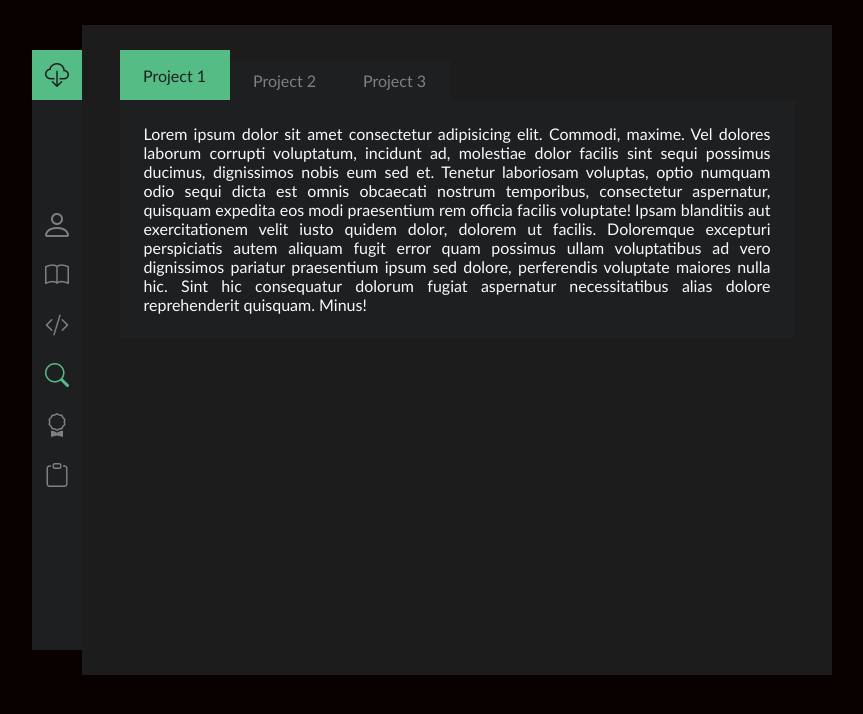
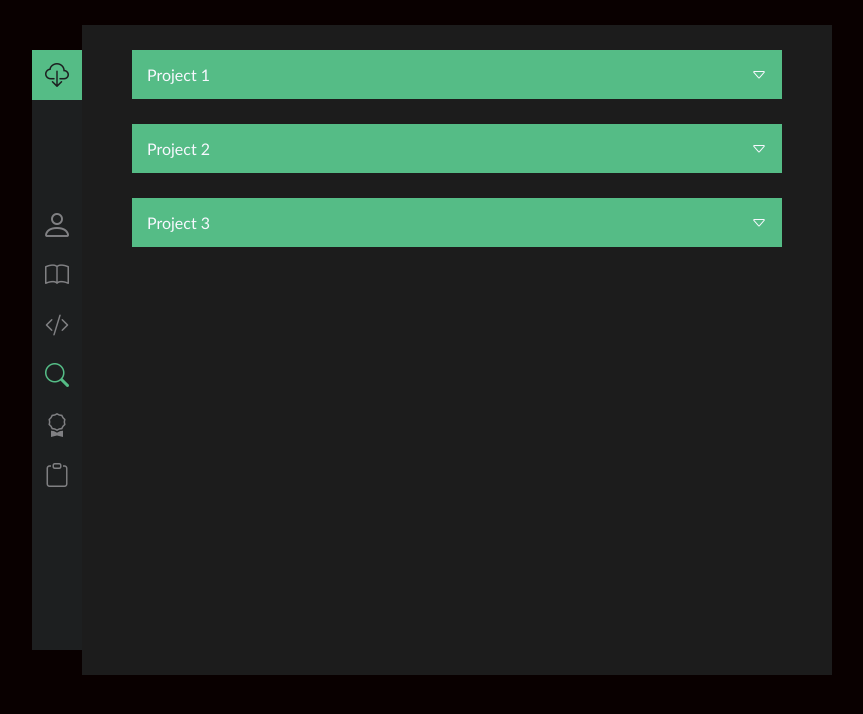
Before and after one commit to barry1393/barry1393.github.io, a plain HTML site: page docs/index.html in a window 1280 px wide. Both pictures are taken after a click on the link "Research Experience". Shown: the whole page, without its empty margins (208-1071 px from the left). Drawn offline with nearby package versions, Linux system fonts and the light colour scheme.

Commit message:
Research Section Changed

```diff
--- a/docs/index.html
+++ b/docs/index.html
@@ -7,9 +7,20 @@
     <title> Ali Karami </title>
     <link rel="stylesheet" href="https://cdn.jsdelivr.net/npm/bootstrap-icons@1.5.0/font/bootstrap-icons.css">
     <style>
+        :root {
+            --main-theme: #55BC86;
+            --bg-color: #090000;
+            --tooltip-bg-color: #0900007c;
+            --text-color: ghostwhite;
+            --main-bg-color: #1D1F20;
+            --profile-bg-color: #1C1C1C;
+            --scrollbar-thumb-bg-color: #646467;
+            --icon-color: #808083;
+            --border-color: #2C2C2C;
+        }
         ::selection {
-            background-color: #55BC86;
-            color: #1D1F20;
+            background-color: var(--icon-color);
+            color: var(--main-bg-color);
         }
         p, h2, h4 {
             margin-block-start: 0;
@@ -24,9 +35,9 @@
         }
         .tooltip .tooltiptext {
             visibility: hidden;
-            background-color: #0900007c;
+            background-color: var(--tooltip-bg-color);
             width: auto;
-            color: ghostwhite;
+            color: var(--text-color);
             padding: .5em;
             right: 50px;
             font-size: .85em;
@@ -40,33 +51,28 @@
         }
         body {
             margin: 0;
-            background-color: #090000;
+            background-color: var(--bg-color);
         }
-        body::-webkit-scrollbar-track, #summary::-webkit-scrollbar-track
+        html {
+            scrollbar-color: var(--main-theme) var(--profile-bg-color);
+            scrollbar-width: thin;
+        }
+        #summary, #research {
+            scrollbar-color: var(--scrollbar-thumb-bg-color) var(--profile-bg-color);
+            scrollbar-width: thin;
+        }
+        html::-webkit-scrollbar, #summary::-webkit-scrollbar, #research::-webkit-scrollbar
         {
-            background-color: #1C1C1C;
+            width: 8px;
+            background-color: var(--profile-bg-color);
         }
-        body::-webkit-scrollbar, #summary::-webkit-scrollbar
+        html::-webkit-scrollbar-thumb
         {
-            width: 10px;
-            background-color: #1C1C1C;
+            background-color: var(--main-theme);
         }
-        body::-webkit-scrollbar-thumb, #summary::-webkit-scrollbar-thumb
+        #summary::-webkit-scrollbar-thumb, #research::-webkit-scrollbar-thumb
         {
-            background-color: #55BC86;
-        }
-        #summary::-webkit-scrollbar-track
-        {
-            background-color: #1C1C1C;
-        }
-        #summary::-webkit-scrollbar
-        {
-            width: 5px;
-            background-color: #1C1C1C;
-        }
-        #summary::-webkit-scrollbar-thumb
-        {
-            background-color: #646467;
+            background-color: var(--scrollbar-thumb-bg-color);
         }
         .icon-wrapper {
             display: flex;
@@ -76,11 +82,11 @@
             height: 46.67px;
         }
         div.icon-wrapper:nth-child(1) {
-            background-color: #55BC86;
+            background-color: var(--main-theme);
         }
         div.icon-wrapper:nth-child(1) > a > i {
             font-size: 1.5em;
-            color: #1D1F20;
+            color: var(--main-bg-color);
         }
         aside {
             display: grid;
@@ -96,20 +102,20 @@
 
         }
         aside > ul > .icon-wrapper > a > i:not(.bi-person), div.icon-wrapper:nth-child(3) > a > i, #social-media > li > a > i {
-            color: #808083;
+            color: var(--icon-color);
             font-size: 1.5em;
         }
         #social-media > li > a:hover > i {
-            color: ghostwhite;
+            color: var(--text-color);
         }
         .bi-person {
             font-size: 2em;
         }
         .bi-person, div.icon-wrapper:nth-child(3) > a > i {
-            color: #55BC86;
+            color: var(--main-theme);
         }
         main {
-            background-color: #1D1F20;
+            background-color: var(--main-bg-color);
             margin: 50px auto;
             width: 800px;
             height: 600px;
@@ -119,7 +125,7 @@
         #profile {
             height: 650px;
             margin-top: -25px;
-            background-color: #1C1C1C;
+            background-color: var(--profile-bg-color);
             display: flex;
             flex-direction: column;
             align-items: center;
@@ -129,7 +135,7 @@
             width: 150px;
             height: 150px;
             border-radius: 100px;
-            border: 5px solid #1D1F20;
+            border: 5px solid var(--main-bg-color);
             margin: 50px auto;
         }
         #summary {
@@ -140,11 +146,15 @@
             font-family: 'Trebuchet MS', 'Lucida Sans Unicode', 'Lucida Grande', 'Lucida Sans', Arial, sans-serif;
         }
         #about-me > h2 {
-            color: ghostwhite;
+            color: var(--text-color);
         }
         #about-me > h4 {
-            color: #808083;
+            color: var(--icon-color);
             margin-top: .5em;
+        }
+        #about-me > h4 > a {
+            color: var(--icon-color);
+            text-decoration: none;
         }
         #about-me > h4:nth-child(3) {
             margin-top: 1.5em;
@@ -169,14 +179,14 @@
             padding-bottom: 1.5em;
         }
         #summary > div:not(#links) {
-            border-bottom: 1px solid #2C2C2C;
+            border-bottom: 1px solid var(--border-color);
         }
         #summary > div > h2 {
-            color: ghostwhite;
+            color: var(--text-color);
             margin-bottom: .25em;
         }
         #summary > div > p {
-            color: #808083;
+            color: var(--icon-color);
             text-align: justify;
             font-size: .85em;
         }
@@ -187,12 +197,12 @@
             grid-row-gap: 1em;
         }
         .link-title {
-            color: ghostwhite;
+            color: var(--text-color);
             height: 30px;
         }
         .link-title > a {
             text-decoration: none;
-            color: ghostwhite;
+            color: var(--text-color);
             height: inherit;
             display: inline-block;
         }
@@ -205,7 +215,7 @@
             display: block;
             height: 27px;
             padding-top: 3px;
-            color: #55BC86;
+            color: var(--main-theme);
         }
         .link-title > a > h4 > span {
             font-weight: 300;
@@ -216,73 +226,52 @@
         }
         .link-desc {
             text-align: justify;
-            color: #808083;
+            color: var(--icon-color);
             font-size: .85em;
             padding: 0 1em;
         }
         #educational, #software, #research, #honors, #teaching {
             display: none;
             font-family: 'Trebuchet MS', 'Lucida Sans Unicode', 'Lucida Grande', 'Lucida Sans', Arial, sans-serif;
-            color: ghostwhite;
+            color: var(--text-color);
             text-align: justify;
             height: 625px;
             margin-top: -25px;
-            background-color: #1C1C1C;
+            background-color: var(--profile-bg-color);
             padding: 25px 50px 0 50px;
         }
         #research {
-            position: relative;
-            padding: 0;
-            height: 650px;
+            overflow-y: scroll;
         }
         #research > article {
-            position: absolute;
-            background-color: blue;
-            width: 90%;
-            margin: 25px 5% 0 5%;
+            background-color: var(--main-bg-color);
         }
-        #research > article > div {
-            background-color: #1D1F20;
-            position: absolute;
-            top: 50px;
-            padding: 1.5em;
+        #research > article {
+            margin-bottom: 25px;
         }
-        #research > article:not(.active) > div {
+        .article-header {
+            background-color: var(--main-theme);
+            padding: 15px;
+            align-items: center;
+            justify-content: space-between;
+            display: flex;
+            cursor: pointer;
+        }
+        .article-header > i:nth-child(2) {
             display: none;
         }
-        #research > article::before {
-            position: absolute;
-            content: attr(title);
-            width: 100px;
-            padding: 0 5px;
-            display: flex;
-            justify-content: center;
-            align-items: center;
-            height: 40px;
-            background-color: #1D1F20;
-            color: #808083;
-            cursor: pointer;
+        #research > article.active > .article-header > i:nth-child(2) {
+            display: inline;
         }
-        #research > article:nth-child(2)::before {
-            left: 110px;
+        #research > article.active > .article-header > i:nth-child(3) {
+            display: none;
         }
-        #research > article:nth-child(3)::before {
-            left: 220px;
+        .article-body {
+            padding: 15px;
+            display: none;
         }
-        /* #research > article:nth-child(4)::before {
-            left: 330px;
-        } */
-        #research > article:not(.active)::before {
-            top: 10px;
-        }
-        #research > article:not(.active):hover::before {
-            color: ghostwhite;
-        }
-        #research > article.active::before {
-            background-color: #55BC86;
-            height: 50px;
-            cursor: unset;
-            color: #1D1F20;
+        #research > article.active > .article-body {
+            display: block;
         }
     </style>
 </head>
@@ -327,7 +316,7 @@
                 <h4>Graduate Electrical Engineering</h4>
                 <h4><i class="bi bi-geo-alt-fill"></i> Tehran, Iran</h4>
                 <h4><i class="bi bi-telephone-fill"></i> +98 939 112 0742</h4>
-                <h4><i class="bi bi-envelope-fill"></i> alikarami1999@ut.ac.ir</h4>
+                <h4><i class="bi bi-envelope-fill"></i> <a href="mailto:alikarami1999@ut.ac.ir">alikarami1999@ut.ac.ir</a> </h4>
             </div>
             <div id="social-media-wrapper">
                 <ul id="social-media">
@@ -444,18 +433,33 @@
             <p>Lorem ipsum, dolor sit amet consectetur adipisicing elit. Ut consectetur voluptas tempore animi sed soluta magni eos ex! Reiciendis, exercitationem possimus? Dicta in et cum? Ea iste dolorum error quia.</p>
         </section>
         <section id="research">
-            <article onclick="toggleTab(this)" class="active" title="Project 1">
-                <div>
+            <article>
+                <div class="article-header" onclick="toggleTab(this)">
+                    <p>Project 1</p>
+                    <i class="bi bi-caret-up"></i>
+                    <i class="bi bi-caret-down"></i>
+                </div>
+                <div class="article-body">
                     Lorem ipsum dolor sit amet consectetur adipisicing elit. Commodi, maxime. Vel dolores laborum corrupti voluptatum, incidunt ad, molestiae dolor facilis sint sequi possimus ducimus, dignissimos nobis eum sed et. Tenetur laboriosam voluptas, optio numquam odio sequi dicta est omnis obcaecati nostrum temporibus, consectetur aspernatur, quisquam expedita eos modi praesentium rem officia facilis voluptate! Ipsam blanditiis aut exercitationem velit iusto quidem dolor, dolorem ut facilis. Doloremque excepturi perspiciatis autem aliquam fugit error quam possimus ullam voluptatibus ad vero dignissimos pariatur praesentium ipsum sed dolore, perferendis voluptate maiores nulla hic. Sint hic consequatur dolorum fugiat aspernatur necessitatibus alias dolore reprehenderit quisquam. Minus!
                 </div>
             </article>
-            <article onclick="toggleTab(this)" title="Project 2">
-                <div>
+            <article>
+                <div class="article-header" onclick="toggleTab(this)">
+                    <p>Project 2</p>
+                    <i class="bi bi-caret-up"></i>
+                    <i class="bi bi-caret-down"></i>
+                </div>
+                <div class="article-body">
                     Lorem ipsum dolor sit amet consectetur adipisicing elit. Commodi quae iste beatae fuga tenetur! Aliquam ex magni labore dolorem eum. Doloribus reprehenderit dignissimos maxime rerum omnis, officia iusto culpa odit eligendi aliquam quia velit harum cum molestiae aperiam earum vel id voluptatum quisquam eveniet quam. Maxime, ea hic, repellendus itaque ad repudiandae distinctio amet, nemo veniam quas natus consequuntur aliquam fuga necessitatibus ipsa velit tempora incidunt officiis reprehenderit nesciunt. Cumque consequuntur veniam accusantium quaerat, ullam quibusdam numquam iure modi asperiores delectus qui quas quasi aperiam quisquam odio, molestiae hic atque beatae, et omnis dolor nisi. Obcaecati illo culpa aliquam corporis eveniet voluptas, exercitationem harum ducimus asperiores sequi quae laudantium repudiandae nulla voluptates ad sed! Ipsum facilis explicabo quae maiores alias corporis unde dolores repellat, sapiente debitis quos impedit animi architecto, voluptate tempore odio, ullam asperiores laboriosam veritatis accusamus possimus? Impedit error sapiente sunt optio minima esse, veritatis veniam? Qui, quia quisquam cupiditate neque corporis illum officia dolorum consequatur. Repudiandae facilis velit fugiat culpa eaque corporis quos quidem, asperiores nobis, error harum rerum? At facere minima quo!
                 </div>
             </article>
-            <article onclick="toggleTab(this)" title="Project 3">
-                <div>
+            <article>
+                <div class="article-header" onclick="toggleTab(this)">
+                    <p>Project 3</p>
+                    <i class="bi bi-caret-up"></i>
+                    <i class="bi bi-caret-down"></i>
+                </div>
+                <div class="article-body">
                     Lorem ipsum dolor sit amet consectetur adipisicing elit. Ipsa nobis aut nemo nisi debitis pariatur, eligendi eveniet possimus consequatur eaque animi asperiores numquam velit cumque reiciendis. Consequatur fugiat quisquam sed molestiae nobis est a dolorem repellendus, quidem dicta iusto blanditiis quia doloremque esse illo, ratione explicabo error enim quasi officiis exercitationem eligendi dolore aliquid. Itaque ab voluptas sunt doloremque tempora!
                 </div>
             </article>
@@ -471,25 +475,26 @@
     <noscript>Your browser does not support JavaScript!</noscript>
     <script>
         function toggle(element, iClass) {
-            document.querySelectorAll('.icon-wrapper > a > i:not(.bi-cloud-download)').forEach(e => e.style.color = '#808083');
-            document.querySelector('.icon-wrapper > a > i.' + iClass).style.color = '#55BC86';
+            document.querySelectorAll('.icon-wrapper > a > i:not(.bi-cloud-download)').forEach(e => e.style.color = 'var(--icon-color)');
+            document.querySelector('.icon-wrapper > a > i.' + iClass).style.color = 'var(--main-theme)';
             document.querySelectorAll('section:not(' + element + ')').forEach(e => e.style.display = 'none');
             document.getElementById(element).style.display = 'unset';
             document.getElementsByTagName('main')[0].style.gridTemplateColumns = '50px 1fr';
         }
         function showProfile() {
-            document.querySelectorAll('.icon-wrapper > a > i:not(.bi-cloud-download)').forEach(e => e.style.color = '#808083');
-            document.querySelector('.icon-wrapper > a > i.bi-person').style.color = '#55BC86';
+            document.querySelectorAll('.icon-wrapper > a > i:not(.bi-cloud-download)').forEach(e => e.style.color = 'var(--icon-color)');
+            document.querySelector('.icon-wrapper > a > i.bi-person').style.color = 'var(--main-theme)';
             document.querySelectorAll('section:not(#profile):not(#summary)').forEach(e => e.style.display = 'none');
             document.getElementById('profile').style.display = 'flex';
             document.getElementById('summary').style.display = 'unset';
             document.getElementsByTagName('main')[0].style.gridTemplateColumns = '50px 2fr 3fr';
         }
         function toggleTab(e) {
-            if (!e.classList.contains('active'))
-            {
-                document.querySelector('article.active').classList.remove('active');
-                e.classList.add('active');
+            if (!e.parentElement.classList.contains("active")) {
+                e.parentElement.classList.add("active")
+            }
+            else {
+                e.parentElement.classList.remove("active")
             }
         }
     </script>
```
